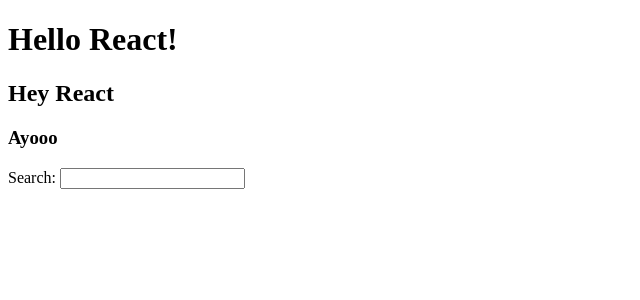
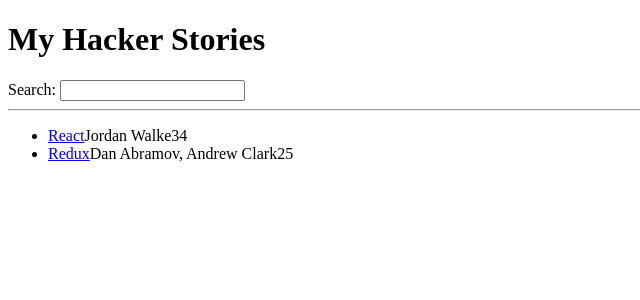
Before and after one commit to asiimwe-a/robinwieruch-road-to-react, a React (Vite) app: page / in a window 1280 px wide. Shown: the top 300 px of the page, without its empty margins (0-640 px from the left). Built offline with nearby package versions, Linux system fonts and the light colour scheme.

Commit message:
Intro to lists in react

```diff
--- a/src/App.jsx
+++ b/src/App.jsx
@@ -1,25 +1,46 @@
-const title = "React!";
-
-const welcome = {
-  title: "React",
-  greeting: "Hey",
-};
-
-function getTitle(title) {
-  return title;
-}
+const list = [
+  {
+    title: "React",
+    url: "https://reactjs.org/",
+    author: "Jordan Walke",
+    num_comments: 3,
+    points: 4,
+    objectID: 0,
+  },
+  {
+    title: "Redux",
+    url: "https://redux.js.org/",
+    author: "Dan Abramov, Andrew Clark",
+    num_comments: 2,
+    points: 5,
+    objectID: 1,
+  },
+];
 
 function App() {
   return (
     <div>
-      <h1>Hello {title}</h1>
-      <h2>
-        {welcome.greeting} {welcome.title}
-      </h2>
-      <h3>{getTitle("Ayooo")}</h3>
+      <h1>My Hacker Stories</h1>
 
       <label htmlFor="search">Search: </label>
       <input id="search" type="text" />
+
+      <hr />
+
+      <ul>
+        {list.map(function (item) {
+          return (
+            <li key={item.objectID}>
+              <span>
+                <a href={item.url}>{item.title}</a>
+              </span>
+              <span>{item.author}</span>
+              <span>{item.num_comments}</span>
+              <span>{item.points}</span>
+            </li>
+          );
+        })}
+      </ul>
     </div>
   );
 }
```
